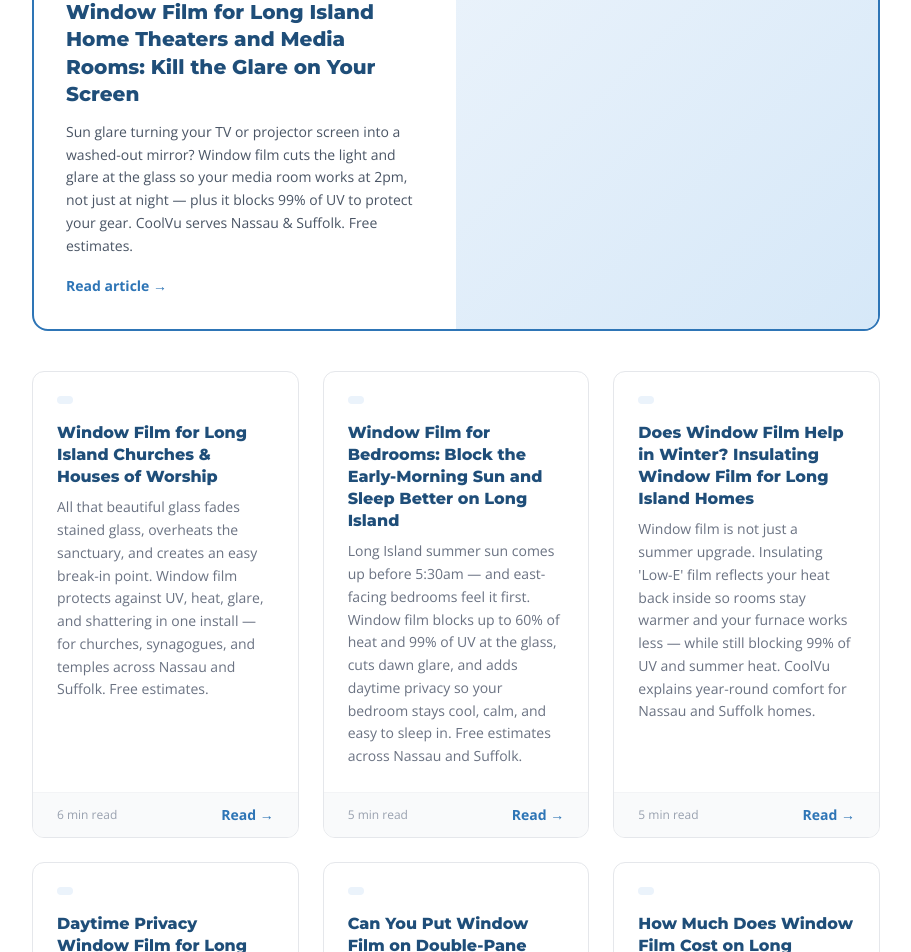
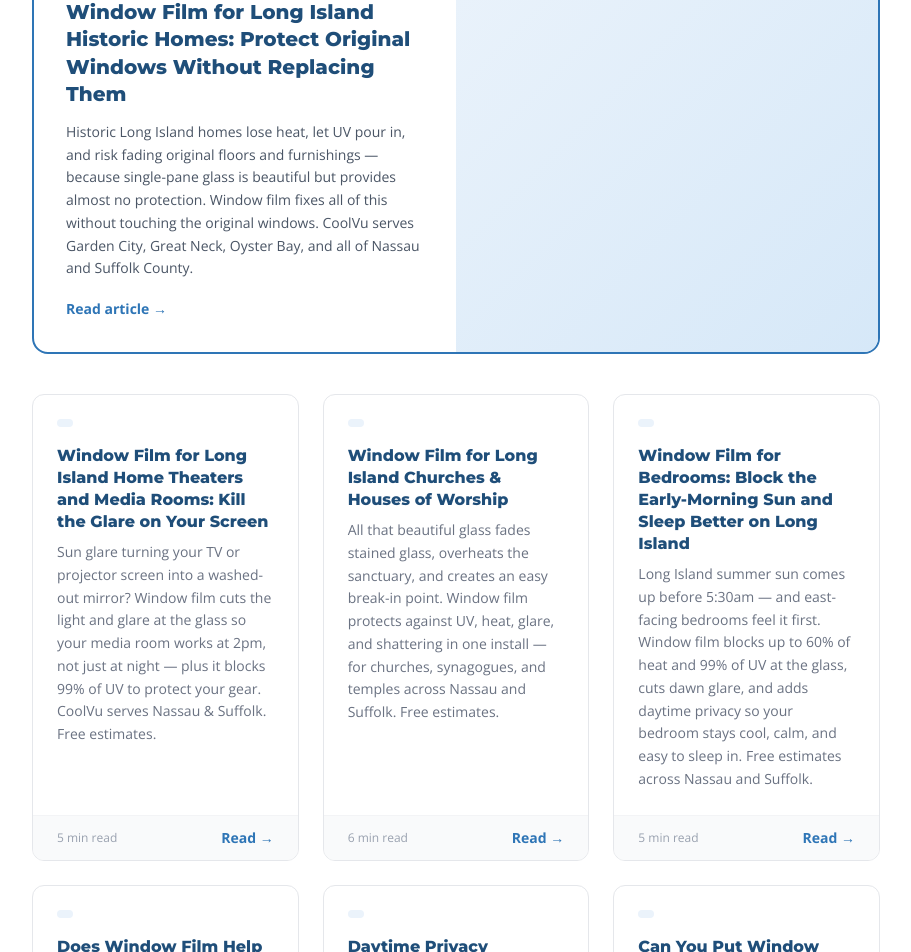
Before and after one commit to pjs8875/CoolVu, a Next.js app: page /blog in a window 1280 px wide. Shown: the part 600-1552 px from the top of the page, without its empty margins (184-1095 px from the left). Built offline with nearby package versions, Linux system fonts and the light colour scheme; no server answers.

Commit message:
Add historic homes article to blog index

```diff
--- a/components/blog/BlogIndexPage.tsx
+++ b/components/blog/BlogIndexPage.tsx
@@ -3,6 +3,14 @@ import Navbar from "@/components/Navbar";
 import Footer from "@/components/Footer";
 
 const posts = [
+  {
+    title: "Window Film for Long Island Historic Homes: Protect Original Windows Without Replacing Them",
+    excerpt:
+      "Historic Long Island homes lose heat, let UV pour in, and risk fading original floors and furnishings — because single-pane glass is beautiful but provides almost no protection. Window film fixes all of this without touching the original windows. CoolVu serves Garden City, Great Neck, Oyster Bay, and all of Nassau and Suffolk County.",
+    date: "June 28, 2026",
+    slug: "window-film-historic-homes-long-island",
+    readTime: "5 min read",
+  },
   {
     title: "Window Film for Long Island Home Theaters and Media Rooms: Kill the Glare on Your Screen",
     excerpt:
```
